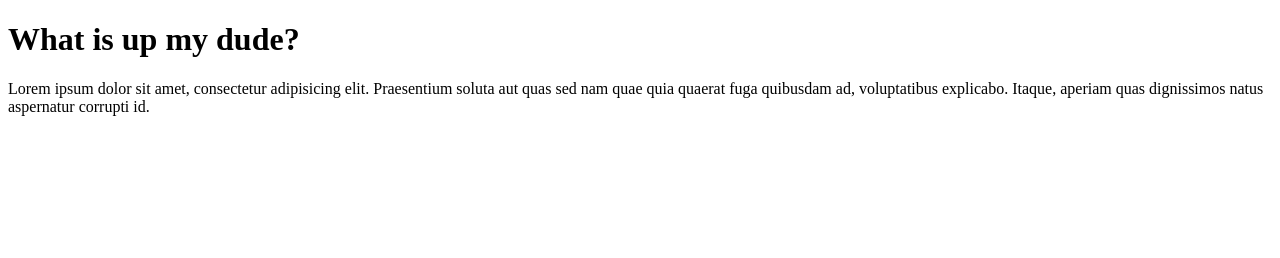
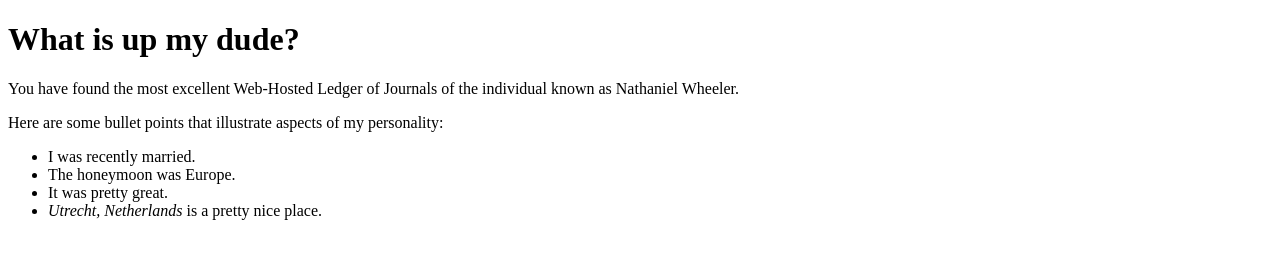
Before and after one commit to nathanielwheeler/codeworks-journals, a plain HTML site: page index.html in a window 1280 px wide. Drawn offline with Linux system fonts and the light colour scheme.

Commit message:
added some bullet points

```diff
--- a/index.html
+++ b/index.html
@@ -12,8 +12,14 @@
   <h1>
     What is up my dude?
   </h1>
-  <p>Lorem ipsum dolor sit amet, consectetur adipisicing elit. Praesentium soluta aut quas sed nam quae quia quaerat
-    fuga quibusdam ad, voluptatibus explicabo. Itaque, aperiam quas dignissimos natus aspernatur corrupti id.</p>
+  <p>You have found the most excellent Web-Hosted Ledger of Journals of the individual known as Nathaniel Wheeler.</p>
+  <p>Here are some bullet points that illustrate aspects of my personality:</p>
+  <ul>
+    <li>I was recently married.</li>
+    <li>The honeymoon was Europe.</li>
+    <li>It was pretty great.</li>
+    <li><em>Utrecht, Netherlands</em> is a pretty nice place.</li>
+  </ul>
 </body>
 
 </html>
```
